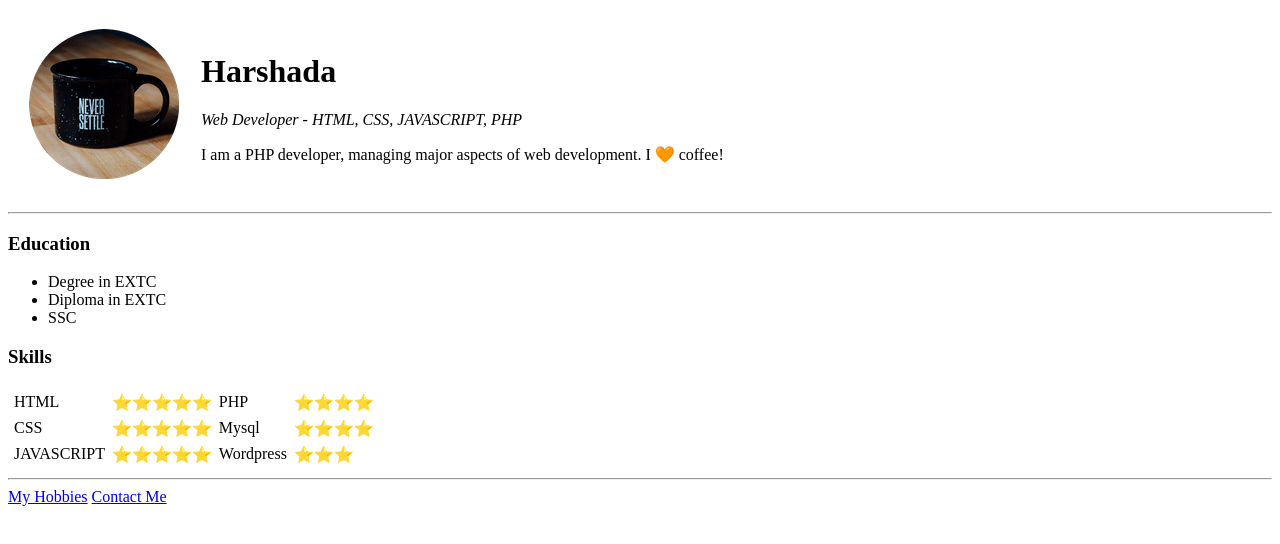
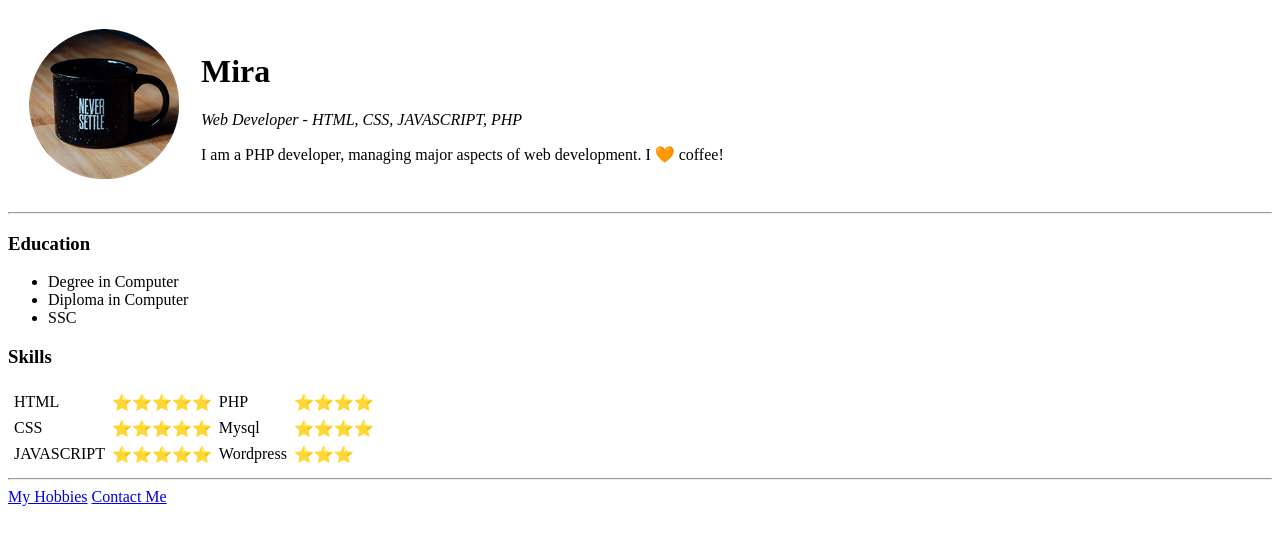
Before and after one commit to code-mira/cv, a plain HTML site: page index.html in a window 1280 px wide. Drawn offline with Linux system fonts and the light colour scheme.

Commit message:
Some spelling changes

```diff
--- a/index.html
+++ b/index.html
@@ -4,15 +4,15 @@
     <meta charset="UTF-8">
     <meta http-equiv="X-UA-Compatible" content="IE=edge">
     <meta name="viewport" content="width=device-width, initial-scale=1.0">
-    <title>Harshada's Personal Site</title>
+    <title>Mira's Personal Site</title>
 </head>
 <body>
     <table cellspacing="20">
         <tr>
             <td>
-                <img src="images/profile.png" alt="Harshada's profile picture"></td>
+                <img src="images/profile.png" alt="Mira's profile picture"></td>
             <td>
-                <h1>Harshada</h1>
+                <h1>Mira</h1>
                 <p><em>Web Developer - HTML, CSS, JAVASCRIPT, PHP</em></p>
                 <p>I am a PHP developer, managing major aspects of web development. I 🧡 coffee!</p>
             </td>
@@ -21,8 +21,8 @@
     <hr>
     <h3>Education</h3>
     <ul>
-        <li>Degree in EXTC</li>
-        <li>Diploma in EXTC</li>
+        <li>Degree in Computer</li>
+        <li>Diploma in Computer</li>
         <li>SSC</li>
     </ul>
     <h3>Skills</h3>
```
